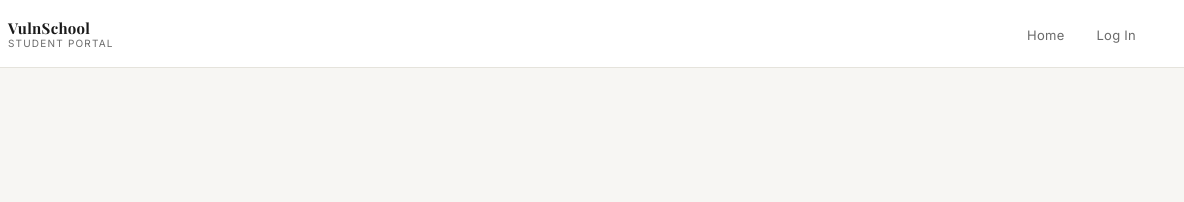
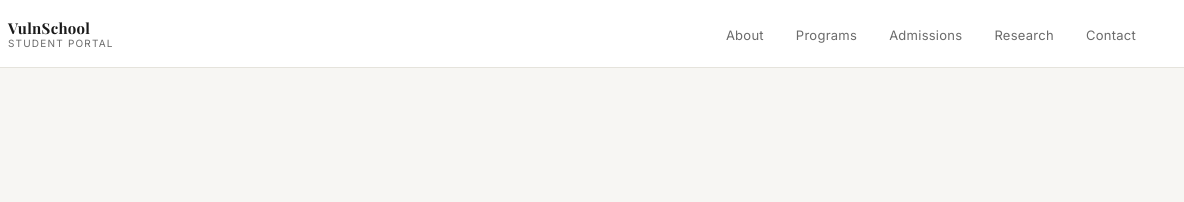
Before and after one commit to AdebayoAbdulmalik/vulnschool, a website: page public/register.html in a window 1280 px wide. Shown: the top 202 px of the page, 96-1280 px from the left. Drawn offline with nearby package versions, Linux system fonts and the light colour scheme.

Commit message:
making about and contact section feasible

```diff
--- a/public/register.html
+++ b/public/register.html
@@ -23,9 +23,12 @@
         <span class="nav-brand-sub">Student Portal</span>
       </div>
     </div>
-    <ul class="nav-links">
-      <li><a href="index.html">Home</a></li>
-      <li><a href="login.html">Log In</a></li>
+     <ul class="nav-links">
+      <li><a href="About">About</a></li>
+      <li><a href="#">Programs</a></li>
+      <li><a href="register">Admissions</a></li>
+      <li><a href="#">Research</a></li>
+      <li><a href="Contact">Contact</a></li>
     </ul>
   </nav>
 
```
Also changed, not shown: public/About.html (+4 -4 lines), public/Contact.html (+4 -4 lines), public/login.html (+5 -2 lines).
